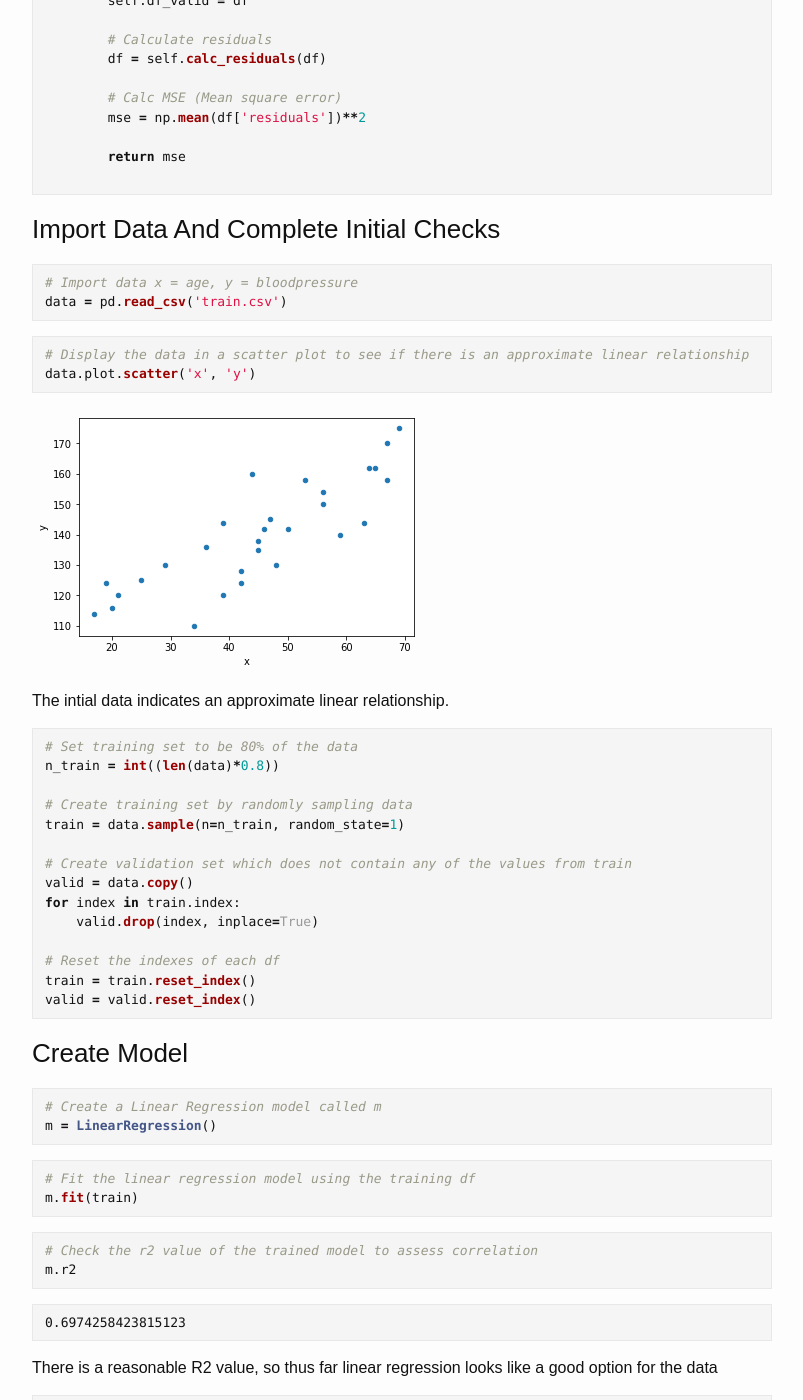
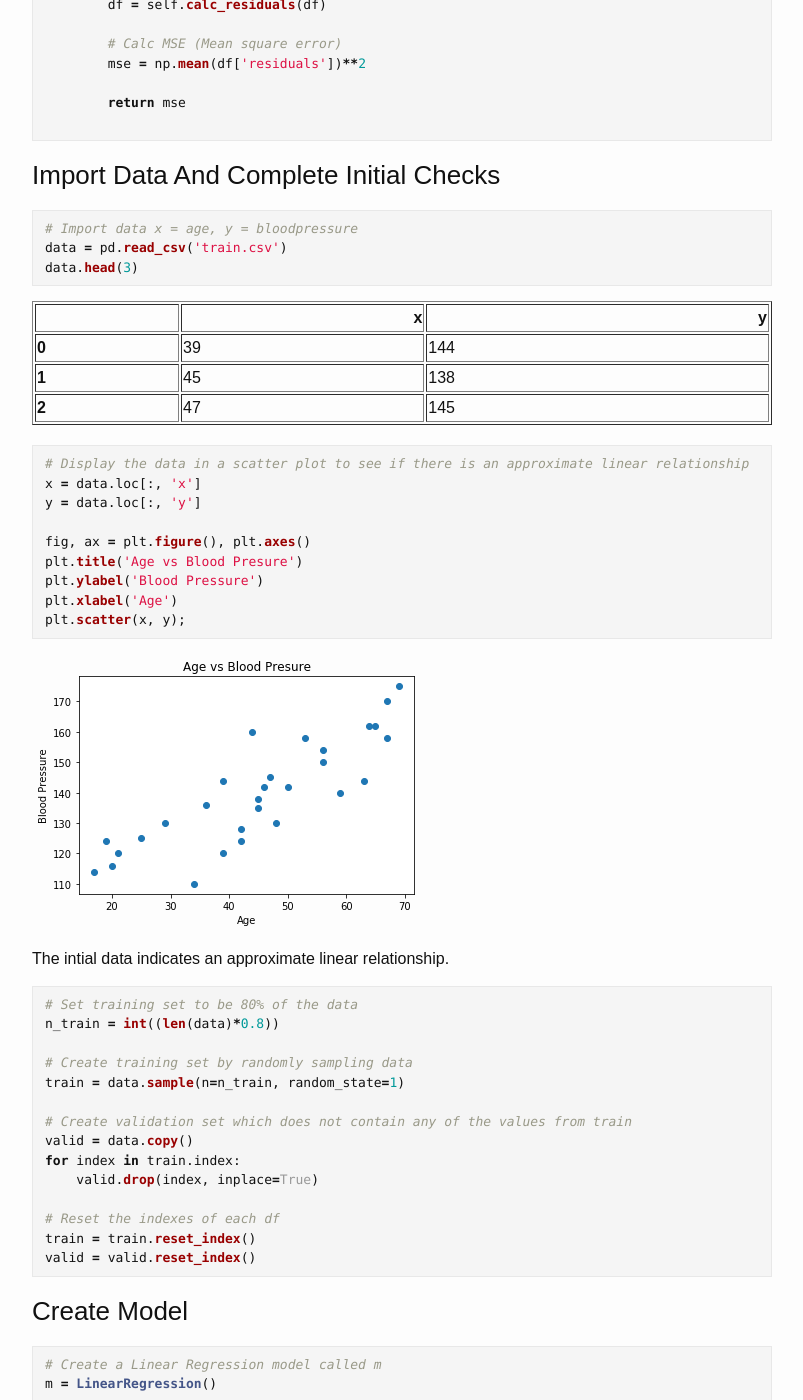
Before and after one commit to toddy86/dequincey.blog, a Jekyll site: the page built from _posts/2018-09-01-linear-regression.md, in a window 1280 px wide and 1400 px high, scrolled down 4645 px. Shown: the whole window, without its empty margins (238-1041 px from the left). Built offline with Jekyll 4.4.1, drawn with Linux system fonts in a browser that asks for light colours; some of the changed text lies outside the part shown.

Commit message:
Updated linear regression post

````diff
--- a/_posts/2018-09-01-linear-regression.md
+++ b/_posts/2018-09-01-linear-regression.md
@@ -244,15 +243,71 @@ class LinearRegression():
 ```python
 # Import data x = age, y = bloodpressure
 data = pd.read_csv('train.csv')
+data.head(3)
 ```
+
+
+
+
+<div>
+<style>
+    .dataframe thead tr:only-child th {
+        text-align: right;
+    }
+
+    .dataframe thead th {
+        text-align: left;
+    }
+
+    .dataframe tbody tr th {
+        vertical-align: top;
+    }
+</style>
+<table border="1" class="dataframe">
+  <thead>
+    <tr style="text-align: right;">
+      <th></th>
+      <th>x</th>
+      <th>y</th>
+    </tr>
+  </thead>
+  <tbody>
+    <tr>
+      <th>0</th>
+      <td>39</td>
+      <td>144</td>
+    </tr>
+    <tr>
+      <th>1</th>
+      <td>45</td>
+      <td>138</td>
+    </tr>
+    <tr>
+      <th>2</th>
+      <td>47</td>
+      <td>145</td>
+    </tr>
+  </tbody>
+</table>
+</div>
+
+
 
 
 ```python
 # Display the data in a scatter plot to see if there is an approximate linear relationship
-data.plot.scatter('x', 'y')
+x = data.loc[:, 'x']
+y = data.loc[:, 'y']
+
+fig, ax = plt.figure(), plt.axes()
+plt.title('Age vs Blood Presure')
+plt.ylabel('Blood Pressure')
+plt.xlabel('Age')
+plt.scatter(x, y);
 ```
 
-![png](/assets/images/linear-regression/output_8_1.png)
+
+![png](/assets/images/linear-regression/output_8_0.png)
 
 
 The intial data indicates an approximate linear relationship.
@@ -307,18 +362,11 @@ There is a reasonable R2 value, so thus far linear regression looks like a good
 
 ```python
 # Check the residuals of the model to ensure linear regression is appropriate
-m.df_train.plot.scatter('x', 'residuals')
+m.df_train.plot.scatter('x', 'residuals');
 ```
 
 
-
-
-    <matplotlib.axes._subplots.AxesSubplot at 0x110e51080>
-
-
-
-
-![png](/assets/images/linear-regression/output_16_1.png)
+![png](/assets/images/linear-regression/output_16_0.png)
 
 
 There does not appear to be any patterns or trends with the residuals, therefore linear regression appears ok to use.
@@ -333,22 +381,16 @@ x = m.df_train.x
 # Plot the scatter plot
 fig, ax = plt.subplots()
 plt.ylabel('Blood Pressure')
+plt.xlabel('Age')
 plt.suptitle('Training Set')
 plt.title('Y vs Line of Best Fit')
 plt.scatter(x, y, c='blue')
 plt.plot(x, y_hat, c='red')
-plt.legend()
+plt.legend();
 ```
 
 
-
-
-    <matplotlib.legend.Legend at 0x11100cfd0>
-
-
-
-
-![png](/assets/images/linear-regression/output_18_1.png)
+![png](/assets/images/linear-regression/output_18_0.png)
 
 
 
@@ -374,19 +416,13 @@ x = m.df_valid.x
 # Plot the scatter plot
 fig, ax = plt.subplots()
 plt.ylabel('Blood Pressure')
+plt.xlabel('Age')
 plt.suptitle('Validation Set')
 plt.title('Y vs Predictions')
 plt.scatter(x, y, c='blue')
 plt.scatter(x, y_hat, c='red')
-plt.legend()
+plt.legend();
 ```
 
 
-
-
-    <matplotlib.legend.Legend at 0x1110f55f8>
-
-
-
-
-![png](/assets/images/linear-regression/output_20_1.png)
+![png](/assets/images/linear-regression/output_20_0.png)
````
Also changed, not shown: other parts of _posts/2018-09-01-linear-regression.md (+0 -1 lines), assets/images/linear-regression/output_16_0.png (renamed from assets/images/linear-regression/output_16_1.png), assets/images/linear-regression/output_18_0.png (added), assets/images/linear-regression/output_18_1.png (deleted), assets/images/linear-regression/output_20_0.png (added), assets/images/linear-regression/output_20_1.png (deleted), assets/images/linear-regression/output_8_0.png (added), assets/images/linear-regression/output_8_1.png (deleted), 2 other files.
